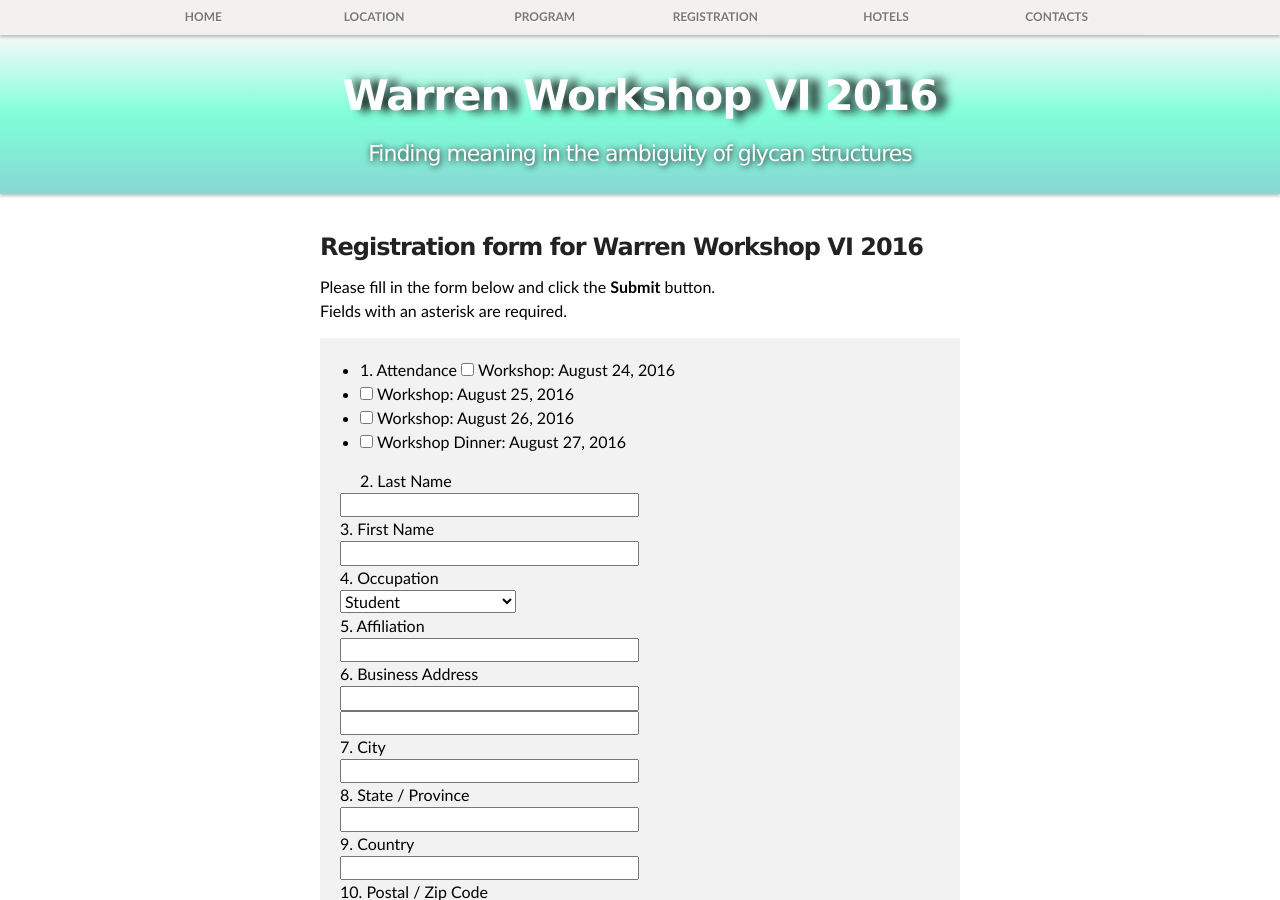
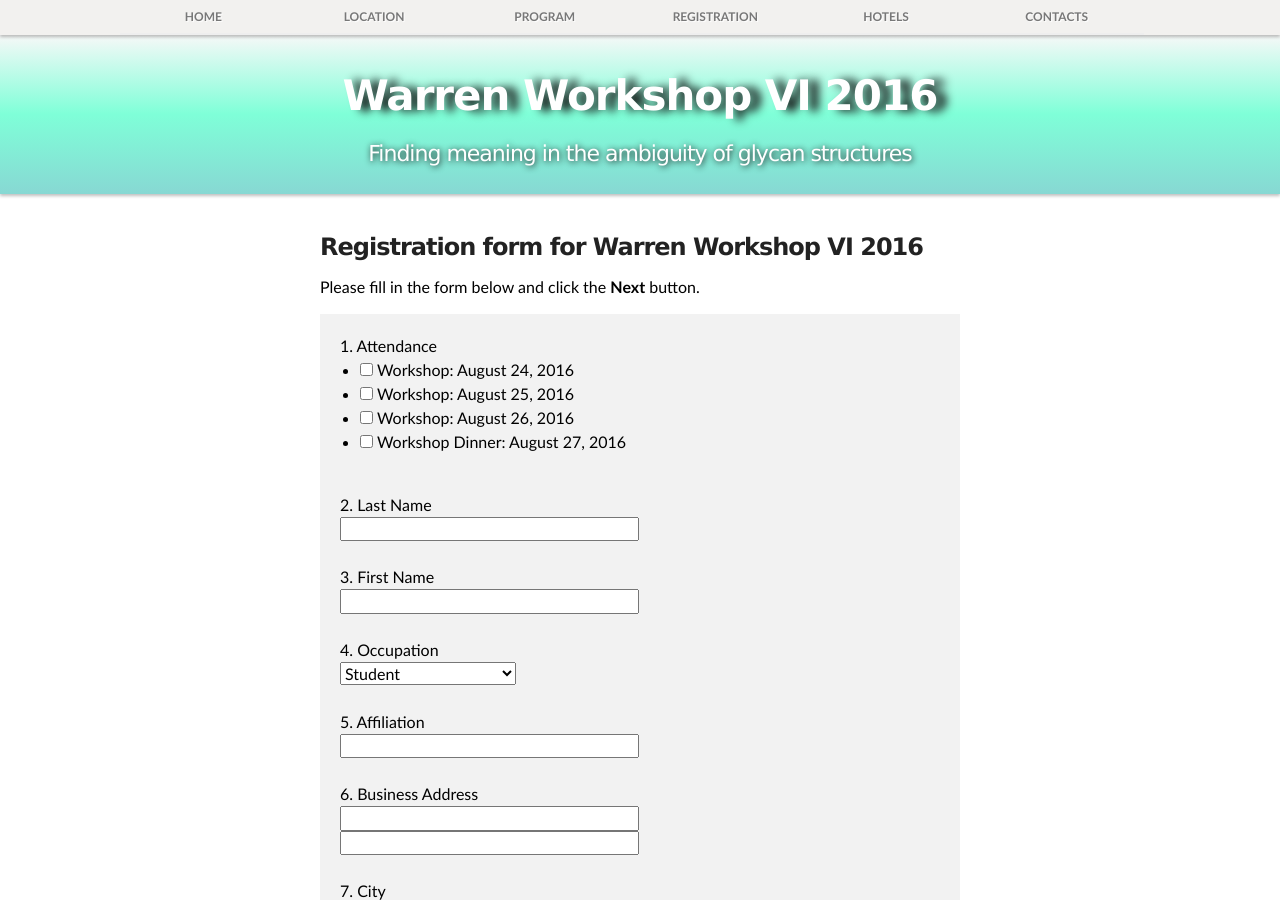
Before and after one commit to yamazakiM/test_warren2016, a Jekyll site: the page built from registration/register.html, in a window 1280 px wide and 900 px high. Built offline with Jekyll 4.4.1, drawn with Linux system fonts in a browser that asks for light colours; nearby versions of some CDN libraries; library files that are not in the unit come from our copies.

Commit message:
Fixed register.html

```diff
--- a/registration/register.html
+++ b/registration/register.html
@@ -8,18 +8,17 @@ layout: default
     <h3 id="location">Registration form for Warren Workshop VI 2016</h3>
     <hr>
 <div class="divLayoutContentMain">
-		<p>Please fill in the form below and click the <strong>Submit</strong> button.<br>
-		Fields with an asterisk are required.
+		<p>Please fill in the form below and click the <strong>Next</strong> button.<br>
 		</p>
 		<div class="form">
 			<form class="em-abstruct-form" action="em-abstruct" method="post" name="abstruct-form" role="form">
 
 			<div class="row em-abstruct-spaces">
 				<div class="col-sm-3 col-xs-12 clearfix">
+					1. Attendance
 					<ul class="choices" aria-label="1. +Attendance Type" role="group"　required="required"　>
 										<li class="choice-item">
 											<label for="AttendanceType">
-												1. Attendance
 												<span class="choice-item-control">
 													<input id="group-attendance" class="q-checkbox valid" type="checkbox" aria-required="true" role="checkbox" value="Workshop: August 24, 2016">
 												</span>
@@ -64,6 +63,7 @@ layout: default
 									</ul>
 				</div>
 			</div>
+			<br>
 	<div id="registration_abstruct">
 		<div class="row input-last_name input-user-field">
 				<div class="col-sm-3 col-xs-12 clearfix">
@@ -75,6 +75,7 @@ layout: default
 					<input id="last_name" class="input form-control col-sm-8 col-xs-12" type="text" value="" name="last_name"　required="required" size="30">
 				</div>
 			</div>
+			<br>
 
 			<div class="row input-first_name input-user-field">
 				<div class="col-sm-3 col-xs-12 clearfix">
@@ -86,6 +87,7 @@ layout: default
 					<input id="first_name" class="input form-control col-sm-8 col-xs-12" type="text" value="" name="first_name"　required="required" size="30">
 				</div>
 			</div>
+			<br>
 
 			<div class="row input-occupation input-user-field">
 				<div class="col-sm-9 col-xs-12">
@@ -107,6 +109,7 @@ layout: default
 					</select>
 				</div>
 			</div>
+			<br>
 
 			<div class="row input-last name input-user-field">
 				<div class="col-sm-3 col-xs-12 clearfix">
@@ -118,6 +121,7 @@ layout: default
 					<input id="affiliation" class="input form-control col-sm-8 col-xs-12" type="text" value="" name="affiliation"　required="required" size="30">
 				</div>
 			</div>
+			<br>
 
 			<div class="row input-last name input-user-field">
 				<div class="col-sm-3 col-xs-12 clearfix">
@@ -130,6 +134,7 @@ layout: default
 					<input id="business_address" class="input form-control col-sm-8 col-xs-12" type="text" value="" name="business_address" size="30">
 				</div>
 			</div>
+			<br>
 
 			<div class="row input-last name input-user-field">
 				<div class="col-sm-3 col-xs-12 clearfix">
@@ -141,6 +146,7 @@ layout: default
 					<input id="business_address_city" class="input form-control col-sm-8 col-xs-12" type="text" value="" name="business_address_city" required="required" size="30">
 				</div>
 			</div>
+			<br>
 
 			<div class="row input-last name input-user-field">
 				<div class="col-sm-3 col-xs-12 clearfix">
@@ -152,6 +158,7 @@ layout: default
 					<input id="business_address_state" class="input form-control col-sm-8 col-xs-12" type="text" value="" name="business_address_state" required="required" size="30">
 				</div>
 			</div>
+			<br>
 
 			<div class="row input-last name input-user-field">
 				<div class="col-sm-3 col-xs-12 clearfix">
@@ -163,6 +170,7 @@ layout: default
 					<input id="business_address_country" class="input form-control col-sm-8 col-xs-12" type="text" value="" name="business_address_country" required="required" size="30">
 				</div>
 			</div>
+			<br>
 
 
 			<div class="row input-last name input-user-field">
@@ -175,6 +183,7 @@ layout: default
 					<input id="business_address_postal" class="input form-control col-sm-8 col-xs-12" type="text" value="" name="business_address_postal" size="30">
 				</div>
 			</div>
+			<br>
 
 
 			<div class="row input-last name input-user-field">
@@ -187,6 +196,7 @@ layout: default
 					<input id="phone_number" class="input form-control col-sm-8 col-xs-12" type="text" value="" name="phone_number" required="required" size="30">
 				</div>
 			</div>
+			<br>
 
 
 			<div class="row input-last name input-user-field">
@@ -199,6 +209,7 @@ layout: default
 					<input id="email_address" class="input form-control col-sm-8 col-xs-12" type="text" value="" name="email_address" required="required" size="30">
 				</div>
 			</div>
+			<br>
 
 			<div class="row input-occupation input-user-field">
 				<div class="col-sm-9 col-xs-12">
@@ -217,8 +228,10 @@ layout: default
 					</select>
 				</div>
 			</div>
+			<br>
+
+		 <input id="button_next">
 	    </form>
 	 </div>
+	</section>
 </div>
-</section>
-</div>
```
